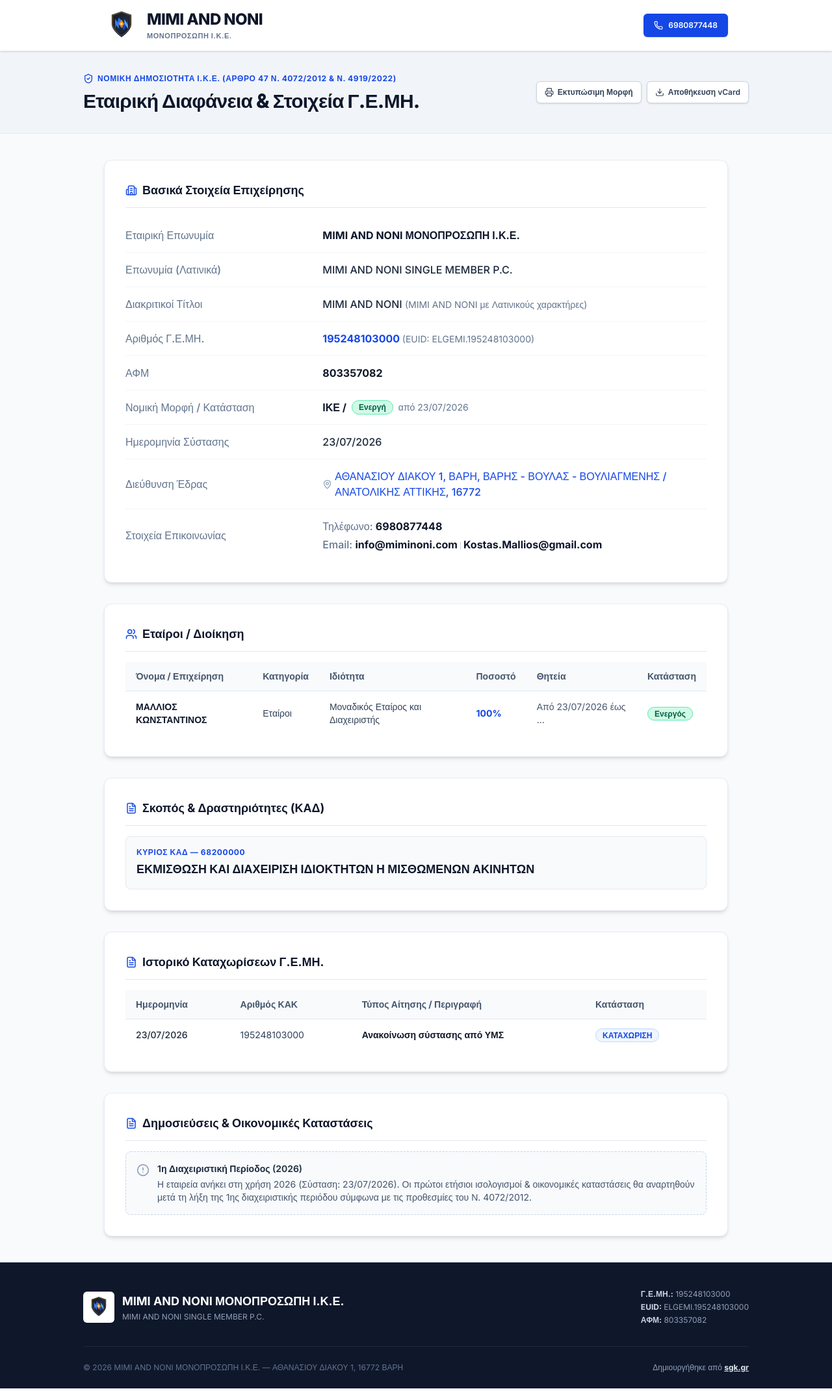
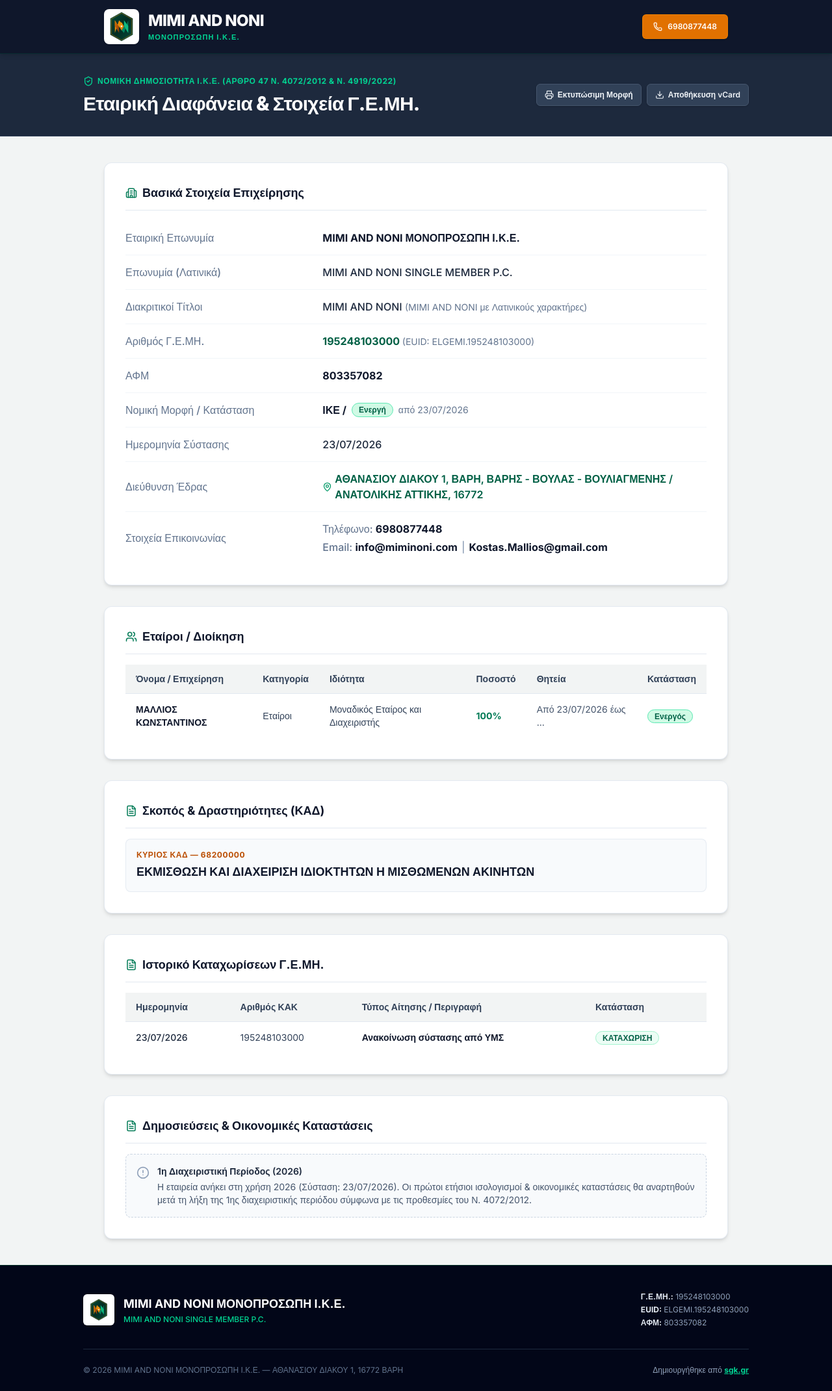
Before and after one commit to sgk-gr/miminoni, a Next.js app: page / in a window 1280 px wide. Shown: the whole page at 65% size. Built offline with nearby package versions, Linux system fonts and the light colour scheme.

Commit message:
Change corporate color palette to Executive Forest Emerald and Bronze Gold

```diff
--- a/src/app/page.tsx
+++ b/src/app/page.tsx
@@ -5,47 +5,47 @@ import { MapPin, Phone, ShieldCheck, FileText, Calendar, Wallet, Users, AlertCir
 
 export default function Home() {
   return (
-    <div className="min-h-screen flex flex-col font-sans bg-gray-50 text-slate-900 antialiased">
-      {/* Clean Corporate Modern Header */}
-      <header className="bg-white border-b border-slate-200 sticky top-0 z-50 shadow-sm">
-        <div className="max-w-5xl mx-auto px-4 md:px-8 py-3 flex flex-wrap justify-between items-center gap-4">
+    <div className="min-h-screen flex flex-col font-sans bg-emerald-950/5 text-slate-900 antialiased">
+      {/* Premium Executive Header - Deep Forest Emerald & Gold Accent */}
+      <header className="bg-slate-900 border-b border-emerald-900/40 sticky top-0 z-50 shadow-md">
+        <div className="max-w-5xl mx-auto px-4 md:px-8 py-3.5 flex flex-wrap justify-between items-center gap-4">
           {/* Company Name & Logo */}
-          <div className="flex items-center gap-3">
+          <div className="flex items-center gap-3.5">
             <img
               src="/logo.svg"
               alt="MIMI AND NONI Logo"
               width={54}
               height={54}
-              className="w-[54px] h-[54px] object-contain shrink-0 bg-white block"
+              className="w-[54px] h-[54px] object-contain shrink-0 rounded-lg block shadow-sm"
             />
             <div>
-              <span className="font-extrabold text-xl md:text-2xl tracking-tight text-slate-900 block leading-tight">
+              <span className="font-extrabold text-xl md:text-2xl tracking-tight text-white block leading-tight">
                 MIMI AND NONI
               </span>
-              <span className="text-[11px] font-semibold tracking-wider text-slate-500 uppercase block mt-0.5">
+              <span className="text-[11px] font-bold tracking-widest text-emerald-400 uppercase block mt-0.5">
                 ΜΟΝΟΠΡΟΣΩΠΗ Ι.Κ.Ε.
               </span>
             </div>
           </div>
 
-          {/* Header Action Button */}
+          {/* Header Action Button - Elegant Gold / Amber */}
           <a
             href="tel:6980877448"
-            className="bg-blue-700 hover:bg-blue-800 text-white text-xs font-semibold px-4 py-2.5 rounded-md transition-colors flex items-center gap-2 shadow-sm"
+            className="bg-amber-600 hover:bg-amber-700 text-white text-xs font-semibold px-4 py-2.5 rounded-md transition-all shadow-sm flex items-center gap-2 border border-amber-500/30"
           >
             <Phone size={14} /> 6980877448
           </a>
         </div>
       </header>
 
-      {/* Page Title Section */}
-      <section className="bg-slate-100 border-b border-slate-200/80 py-8 px-4 md:px-8">
+      {/* Page Title Section - Rich Slate & Emerald */}
+      <section className="bg-slate-800 text-white border-b border-slate-700 py-8 px-4 md:px-8">
         <div className="max-w-5xl mx-auto flex flex-col md:flex-row md:items-center justify-between gap-4">
           <div>
-            <div className="inline-flex items-center gap-1.5 text-blue-700 text-xs font-bold uppercase tracking-wider mb-2">
+            <div className="inline-flex items-center gap-1.5 text-emerald-400 text-xs font-bold uppercase tracking-wider mb-2">
               <ShieldCheck size={16} /> Νομική Δημοσιότητα Ι.Κ.Ε. (Άρθρο 47 Ν. 4072/2012 & Ν. 4919/2022)
             </div>
-            <h1 className="text-2xl md:text-3xl font-extrabold text-slate-900 tracking-tight">
+            <h1 className="text-2xl md:text-3xl font-extrabold text-white tracking-tight">
               Εταιρική Διαφάνεια & Στοιχεία Γ.Ε.ΜΗ.
             </h1>
           </div>
@@ -54,7 +54,7 @@ export default function Home() {
               href="https://publicity.businessportal.gr/company/195248103000#"
               target="_blank"
               rel="noopener noreferrer"
-              className="inline-flex items-center gap-1.5 bg-white hover:bg-slate-50 text-slate-700 border border-slate-300 text-xs font-semibold px-3 py-2 rounded-md transition-colors shadow-sm"
+              className="inline-flex items-center gap-1.5 bg-slate-700 hover:bg-slate-600 text-slate-100 border border-slate-600 text-xs font-semibold px-3 py-2 rounded-md transition-colors shadow-sm"
             >
               <Printer size={14} /> Εκτυπώσιμη Μορφή
             </a>
@@ -62,7 +62,7 @@ export default function Home() {
               href="https://publicity.businessportal.gr/api/company/195248103000/vcf"
               target="_blank"
               rel="noopener noreferrer"
-              className="inline-flex items-center gap-1.5 bg-white hover:bg-slate-50 text-slate-700 border border-slate-300 text-xs font-semibold px-3 py-2 rounded-md transition-colors shadow-sm"
+              className="inline-flex items-center gap-1.5 bg-slate-700 hover:bg-slate-600 text-slate-100 border border-slate-600 text-xs font-semibold px-3 py-2 rounded-md transition-colors shadow-sm"
             >
               <Download size={14} /> Αποθήκευση vCard
             </a>
@@ -74,9 +74,9 @@ export default function Home() {
       <main className="max-w-5xl mx-auto px-4 md:px-8 py-10 flex-grow w-full space-y-8">
 
         {/* Main Details Table Card */}
-        <div className="bg-white rounded-xl shadow-md border border-slate-200/80 overflow-hidden p-6 md:p-8">
+        <div className="bg-white rounded-xl shadow-md border border-slate-200/90 overflow-hidden p-6 md:p-8">
           <h2 className="text-lg font-bold text-slate-900 border-b border-slate-200 pb-3 mb-4 flex items-center gap-2">
-            <Building2 size={18} className="text-blue-700" /> Βασικά Στοιχεία Επιχείρησης
+            <Building2 size={18} className="text-emerald-700" /> Βασικά Στοιχεία Επιχείρησης
           </h2>
 
           <div className="divide-y divide-slate-100 text-sm md:text-base">
@@ -116,7 +116,7 @@ export default function Home() {
               <div className="md:col-span-4 text-slate-500 font-medium">
                 Αριθμός Γ.Ε.ΜΗ.
               </div>
-              <div className="md:col-span-8 font-bold text-blue-700">
+              <div className="md:col-span-8 font-bold text-emerald-800">
                 195248103000 <span className="font-normal text-slate-500 text-sm">(EUID: ELGEMI.195248103000)</span>
               </div>
             </div>
@@ -165,9 +165,9 @@ export default function Home() {
                   href="https://www.google.com/maps/search/%CE%91%CE%98%CE%91%CE%9D%CE%91%CE%A3%CE%99%CE%9F%CE%A5%20%CE%94%CE%99%CE%91%CE%9A%CE%9F%CE%A5%201,%20%CE%91%CE%98%CE%97%CE%9D%CE%91,%2016772"
                   target="_blank"
                   rel="noopener noreferrer"
-                  className="text-blue-700 hover:underline inline-flex items-center gap-1"
+                  className="text-emerald-800 hover:underline inline-flex items-center gap-1 font-semibold"
                 >
-                  <MapPin size={15} className="text-slate-400 shrink-0" />
+                  <MapPin size={15} className="text-emerald-600 shrink-0" />
                   ΑΘΑΝΑΣΙΟΥ ΔΙΑΚΟΥ 1, ΒΑΡΗ, ΒΑΡΗΣ - ΒΟΥΛΑΣ - ΒΟΥΛΙΑΓΜΕΝΗΣ / ΑΝΑΤΟΛΙΚΗΣ ΑΤΤΙΚΗΣ, 16772
                 </a>
               </div>
@@ -181,13 +181,13 @@ export default function Home() {
               <div className="md:col-span-8 flex flex-wrap items-center gap-x-6 gap-y-1 text-slate-800 font-medium">
                 <div>
                   <span className="text-slate-500">Τηλέφωνο: </span>
-                  <a href="tel:6980877448" className="font-bold text-slate-900 hover:text-blue-700">6980877448</a>
+                  <a href="tel:6980877448" className="font-bold text-slate-900 hover:text-emerald-700">6980877448</a>
                 </div>
                 <div>
                   <span className="text-slate-500">Email: </span>
-                  <a href="mailto:info@miminoni.com" className="font-bold text-slate-900 hover:text-blue-700">info@miminoni.com</a>
-                  <span className="text-slate-400 mx-1 border-r border-slate-300 h-3 inline-block align-middle"></span>
-                  <a href="mailto:Kostas.Mallios@gmail.com" className="font-bold text-slate-900 hover:text-blue-700">Kostas.Mallios@gmail.com</a>
+                  <a href="mailto:info@miminoni.com" className="font-bold text-slate-900 hover:text-emerald-700">info@miminoni.com</a>
+                  <span className="text-slate-400 mx-1.5">|</span>
+                  <a href="mailto:Kostas.Mallios@gmail.com" className="font-bold text-slate-900 hover:text-emerald-700">Kostas.Mallios@gmail.com</a>
                 </div>
               </div>
             </div>
@@ -196,15 +196,15 @@ export default function Home() {
         </div>
 
         {/* Section 2: Partners & Governance */}
-        <div className="bg-white rounded-xl shadow-md border border-slate-200/80 p-6 md:p-8">
+        <div className="bg-white rounded-xl shadow-md border border-slate-200/90 p-6 md:p-8">
           <h3 className="text-lg font-bold text-slate-900 border-b border-slate-200 pb-3 mb-4 flex items-center gap-2">
-            <Users size={18} className="text-blue-700" /> Εταίροι / Διοίκηση
+            <Users size={18} className="text-emerald-700" /> Εταίροι / Διοίκηση
           </h3>
 
           <div className="overflow-x-auto">
             <table className="w-full text-left text-sm">
               <thead>
-                <tr className="border-b border-slate-200 bg-slate-50 text-slate-600 font-semibold">
+                <tr className="border-b border-slate-200 bg-emerald-950/5 text-slate-700 font-semibold">
                   <th className="py-3 px-4">Όνομα / Επιχείρηση</th>
                   <th className="py-3 px-4">Κατηγορία</th>
                   <th className="py-3 px-4">Ιδιότητα</th>
@@ -218,7 +218,7 @@ export default function Home() {
                   <td className="py-3.5 px-4 font-bold text-slate-900">ΜΑΛΛΙΟΣ ΚΩΝΣΤΑΝΤΙΝΟΣ</td>
                   <td className="py-3.5 px-4 text-slate-700">Εταίροι</td>
                   <td className="py-3.5 px-4 text-slate-700">Μοναδικός Εταίρος και Διαχειριστής</td>
-                  <td className="py-3.5 px-4 font-bold text-blue-700">100%</td>
+                  <td className="py-3.5 px-4 font-bold text-emerald-700">100%</td>
                   <td className="py-3.5 px-4 text-slate-600">Από 23/07/2026 έως ...</td>
                   <td className="py-3.5 px-4">
                     <span className="bg-emerald-100 text-emerald-800 text-xs font-semibold px-2.5 py-0.5 rounded-full border border-emerald-300">
@@ -232,15 +232,15 @@ export default function Home() {
         </div>
 
         {/* Section 3: Activities (KAD) */}
-        <div className="bg-white rounded-xl shadow-md border border-slate-200/80 p-6 md:p-8">
+        <div className="bg-white rounded-xl shadow-md border border-slate-200/90 p-6 md:p-8">
           <h3 className="text-lg font-bold text-slate-900 border-b border-slate-200 pb-3 mb-4 flex items-center gap-2">
-            <FileText size={18} className="text-blue-700" /> Σκοπός & Δραστηριότητες (ΚΑΔ)
+            <FileText size={18} className="text-emerald-700" /> Σκοπός & Δραστηριότητες (ΚΑΔ)
           </h3>
 
           <div className="space-y-4">
             <div className="bg-slate-50 p-4 rounded-lg border border-slate-200/80">
               <div className="flex items-center justify-between mb-1">
-                <span className="font-bold text-xs text-blue-700 uppercase tracking-wider">Κύριος ΚΑΔ — 68200000</span>
+                <span className="font-bold text-xs text-amber-700 uppercase tracking-wider">Κύριος ΚΑΔ — 68200000</span>
               </div>
               <div className="text-slate-900 font-bold text-base md:text-lg">
                 ΕΚΜΙΣΘΩΣΗ ΚΑΙ ΔΙΑΧΕΙΡΙΣΗ ΙΔΙΟΚΤΗΤΩΝ Η ΜΙΣΘΩΜΕΝΩΝ ΑΚΙΝΗΤΩΝ
@@ -250,15 +250,15 @@ export default function Home() {
         </div>
 
         {/* Section 4: History / Filings */}
-        <div className="bg-white rounded-xl shadow-md border border-slate-200/80 p-6 md:p-8">
+        <div className="bg-white rounded-xl shadow-md border border-slate-200/90 p-6 md:p-8">
           <h3 className="text-lg font-bold text-slate-900 border-b border-slate-200 pb-3 mb-4 flex items-center gap-2">
-            <FileText size={18} className="text-blue-700" /> Ιστορικό Καταχωρίσεων Γ.Ε.ΜΗ.
+            <FileText size={18} className="text-emerald-700" /> Ιστορικό Καταχωρίσεων Γ.Ε.ΜΗ.
           </h3>
 
           <div className="overflow-x-auto">
             <table className="w-full text-left text-sm">
               <thead>
-                <tr className="border-b border-slate-200 bg-slate-50 text-slate-600 font-semibold">
+                <tr className="border-b border-slate-200 bg-emerald-950/5 text-slate-700 font-semibold">
                   <th className="py-3 px-4">Ημερομηνία</th>
                   <th className="py-3 px-4">Αριθμός ΚΑΚ</th>
                   <th className="py-3 px-4">Τύπος Αίτησης / Περιγραφή</th>
@@ -271,7 +271,7 @@ export default function Home() {
                   <td className="py-3.5 px-4 text-slate-700">195248103000</td>
                   <td className="py-3.5 px-4 font-semibold text-slate-900">Ανακοίνωση σύστασης από ΥΜΣ</td>
                   <td className="py-3.5 px-4">
-                    <span className="bg-blue-50 text-blue-700 text-xs font-semibold px-2.5 py-0.5 rounded-full border border-blue-200">
+                    <span className="bg-emerald-50 text-emerald-800 text-xs font-semibold px-2.5 py-0.5 rounded-full border border-emerald-200">
                       ΚΑΤΑΧΩΡΙΣΗ
                     </span>
                   </td>
@@ -282,9 +282,9 @@ export default function Home() {
         </div>
 
         {/* Section 5: Financial Statements / Publications Container */}
-        <div className="bg-white rounded-xl shadow-md border border-slate-200/80 p-6 md:p-8">
+        <div className="bg-white rounded-xl shadow-md border border-slate-200/90 p-6 md:p-8">
           <h3 className="text-lg font-bold text-slate-900 border-b border-slate-200 pb-3 mb-4 flex items-center gap-2">
-            <FileText size={18} className="text-blue-700" /> Δημοσιεύσεις & Οικονομικές Καταστάσεις
+            <FileText size={18} className="text-emerald-700" /> Δημοσιεύσεις & Οικονομικές Καταστάσεις
           </h3>
           <div className="bg-slate-50 p-4 rounded-lg border border-dashed border-slate-300 text-slate-600 text-sm flex items-start gap-3">
             <AlertCircle size={20} className="text-slate-400 shrink-0 mt-0.5" />
@@ -299,33 +299,33 @@ export default function Home() {
 
       </main>
 
-      {/* Clean Slate Corporate Footer */}
-      <footer className="bg-slate-900 text-slate-300 pt-10 pb-6 px-4 md:px-8 mt-auto border-t border-slate-800">
+      {/* Premium Dark Emerald & Slate Executive Footer */}
+      <footer className="bg-slate-950 text-slate-300 pt-10 pb-6 px-4 md:px-8 mt-auto border-t border-emerald-950">
         <div className="max-w-5xl mx-auto">
 
           <div className="flex flex-col md:flex-row justify-between items-start md:items-center pb-8 border-b border-slate-800 gap-6">
-            <div className="flex items-center gap-3">
+            <div className="flex items-center gap-3.5">
               <img
                 src="/logo.svg"
                 alt="MIMI AND NONI Logo"
                 width={48}
                 height={48}
-                className="w-[48px] h-[48px] object-contain shrink-0 bg-white p-1 rounded-md block"
+                className="w-[48px] h-[48px] object-contain shrink-0 bg-white p-1 rounded-md block shadow-sm"
               />
               <div>
                 <div className="text-lg font-bold text-white mb-0.5">
                   MIMI AND NONI ΜΟΝΟΠΡΟΣΩΠΗ Ι.Κ.Ε.
                 </div>
-                <div className="text-xs text-slate-400">
+                <div className="text-xs text-emerald-400 font-medium">
                   MIMI AND NONI SINGLE MEMBER P.C.
                 </div>
               </div>
             </div>
 
             <div className="text-xs text-slate-400 space-y-1">
-              <div><strong className="text-slate-300">Γ.Ε.ΜΗ.:</strong> 195248103000</div>
-              <div><strong className="text-slate-300">EUID:</strong> ELGEMI.195248103000</div>
-              <div><strong className="text-slate-300">ΑΦΜ:</strong> 803357082</div>
+              <div><strong className="text-slate-200">Γ.Ε.ΜΗ.:</strong> 195248103000</div>
+              <div><strong className="text-slate-200">EUID:</strong> ELGEMI.195248103000</div>
+              <div><strong className="text-slate-200">ΑΦΜ:</strong> 803357082</div>
             </div>
           </div>
 
@@ -334,7 +334,7 @@ export default function Home() {
               © 2026 MIMI AND NONI ΜΟΝΟΠΡΟΣΩΠΗ Ι.Κ.Ε. — ΑΘΑΝΑΣΙΟΥ ΔΙΑΚΟΥ 1, 16772 ΒΑΡΗ
             </div>
             <div className="text-slate-400 font-medium">
-              Δημιουργήθηκε από <a href="https://sgk.gr" target="_blank" rel="noopener noreferrer" className="text-slate-200 hover:text-white underline transition-colors font-bold">sgk.gr</a>
+              Δημιουργήθηκε από <a href="https://sgk.gr" target="_blank" rel="noopener noreferrer" className="text-emerald-400 hover:text-emerald-300 underline transition-colors font-bold">sgk.gr</a>
             </div>
           </div>
 
```
Also changed, not shown: public/logo.svg, src/app/icon.svg.
